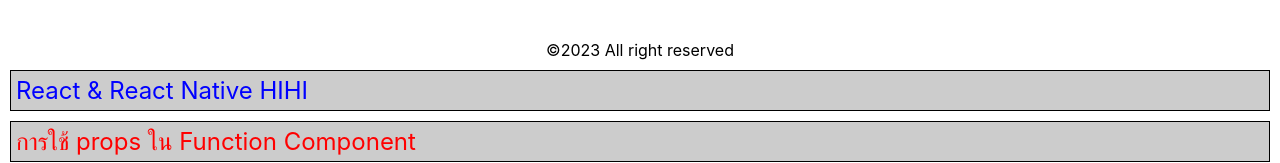
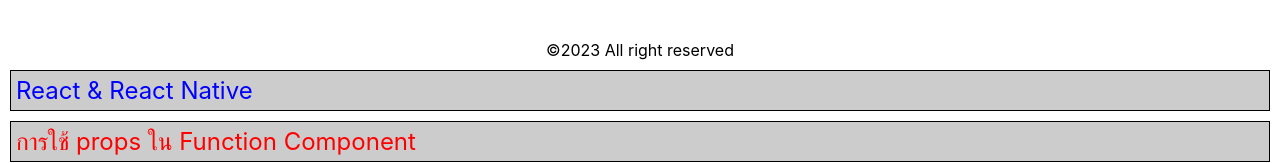
Before and after one commit to ChayanrothJA/app1, a React (Create React App) app: page / in a window 1280 px wide. Shown: the part 188-351 px from the top of the page. Built offline with nearby package versions, Linux system fonts and the light colour scheme.

Commit message:
Update App.js

```diff
--- a/src/App.js
+++ b/src/App.js
@@ -13,7 +13,7 @@
    <Content/>
    <Footer/>
    <MsgBox
-      text='React & React Native HIHI'
+      text='React & React Native'
       color='blue'
       bgColor='#ccc'
       fontSize='18pt'
```
